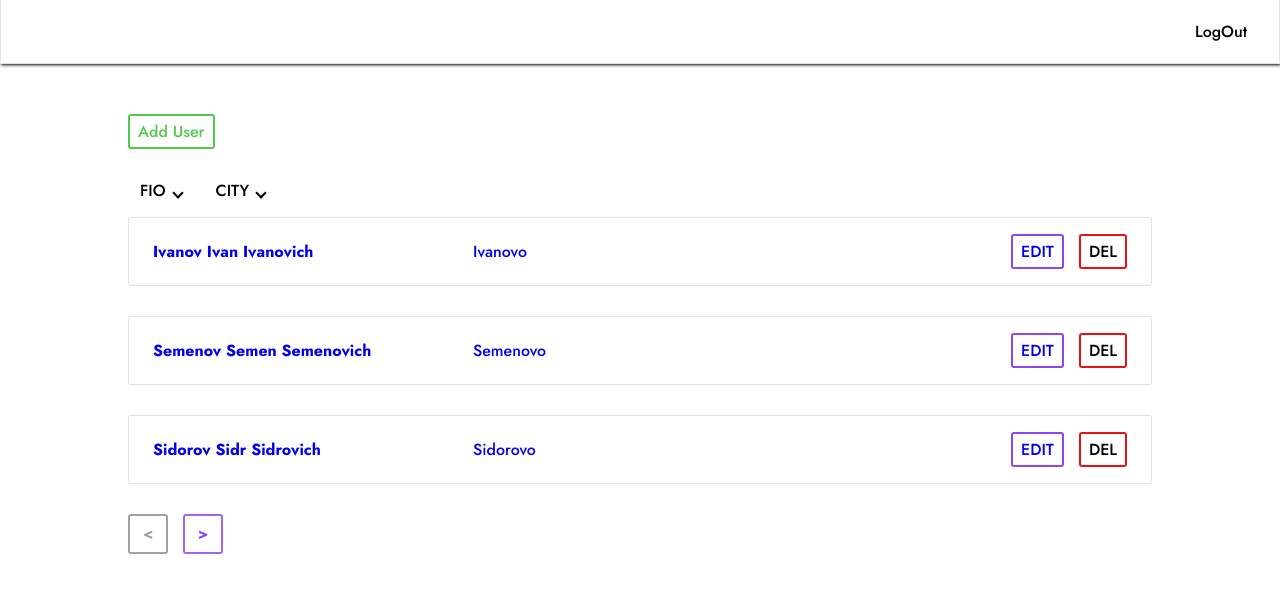
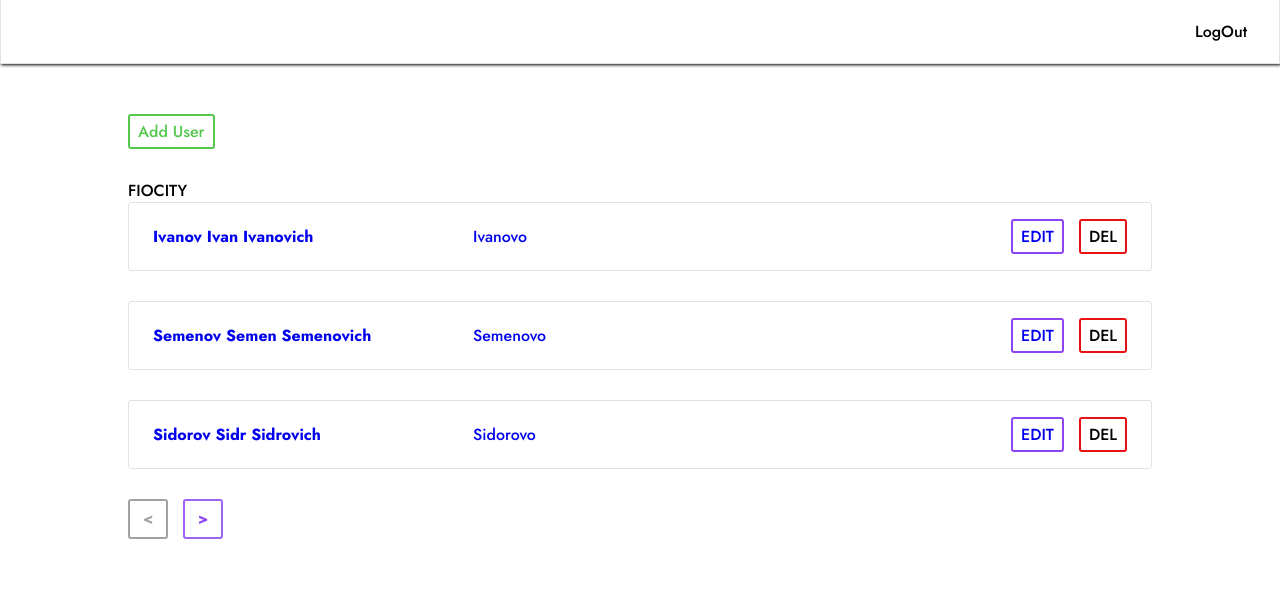
Before and after one commit to viktornaymayer/media-tel, a React (Create React App) app: page /users in a window 1280 px wide. Both pictures are taken after typing "Sample", "Sample123" into the empty fields and a click on the button "Войти". Shown: the top 592 px of the page. Built offline with nearby package versions, Linux system fonts and the light colour scheme.

Commit message:
move sorting to the component

```diff
--- /dev/null
+++ b/src/components/Sorter.tsx
@@ -0,0 +1,44 @@
+import {FC} from 'react'
+
+
+type Props = {
+  selectedSort: string,
+  setSelectedSort: React.Dispatch<React.SetStateAction<string>>,
+  selectedSortDirection: boolean,
+  setSelectedSortDirection: React.Dispatch<React.SetStateAction<boolean>>
+}
+
+const Sorter: FC<Props> = ({
+  selectedSort,
+  setSelectedSort,
+  selectedSortDirection,
+  setSelectedSortDirection}) => {
+
+  function handlerSelectSort(sort: string) : void {
+    setSelectedSort(sort)
+    setSelectedSortDirection(!selectedSortDirection)
+  }
+
+  return (
+    <div className="sorter">
+      <span
+        className={
+          (selectedSort !== 'fio') ? '' :
+          (selectedSortDirection) ? 'active-sorter desc-filter' : 'active-sorter asc-sorter'
+        }
+        onClick={() => handlerSelectSort('fio')}>
+        FIO
+      </span>
+      <span
+        className={
+          (selectedSort !== 'cityId') ? '' :
+          (selectedSortDirection) ? 'active-sorter desc-sorter' : 'active-sorter asc-sorter'
+        }
+        onClick={() => handlerSelectSort('cityId')}>
+        CITY
+      </span>
+    </div>
+  )
+}
+
+export default Sorter
--- a/src/pages/UsersPage.tsx
+++ b/src/pages/UsersPage.tsx
@@ -5,6 +5,7 @@ import UserList from "../components/UserList"
 import UserService from "../API/UserService"
 import CityService from "../API/CityService"
 import Pagination from "../components/Pagination"
+import Sorter from "../components/Sorter"
 
 type usersProps = {
   id: string,
@@ -30,15 +31,14 @@ const usersInit = usersResponse.map((user: userProps) => {
 
 const UsersPage: FC = () => {
 
-  const [users, setUsers] =  useState(usersInit)
-
+  const [users] =  useState(usersInit)
   const [modal, setModal] = useState(false)
   const [userForRemove, setUserForRemove] = useState<userProps>(
     {id: '', fio: '', cityId: ''})
 
+  // sorting
   const [selectedSort, setSelectedSort] =  useState('')
   const [selectedSortDirection, setSelectedSortDirection] =  useState(false)
-
   const sortedUsers = useMemo(() => {
     if (selectedSort){
       if(selectedSortDirection){
@@ -51,11 +51,6 @@ const UsersPage: FC = () => {
     return users
   }, [selectedSort, selectedSortDirection, users])
 
-  function handlerSelectSort(sort: string) : void {
-    setSelectedSort(sort)
-    setSelectedSortDirection(!selectedSortDirection)
-  }
-
   // pagination
   const [currentPage, setCurrentPage] = useState(1)
   const usersLimitOnPage = 3
@@ -66,27 +61,15 @@ const UsersPage: FC = () => {
 
   return (
     <div className="container">
-      <Link className="btn btn-success add-user-btn" to="/add_user">Add User</Link>
-
-      <div className="sorters">
-        <span
-          className={
-            (selectedSort !== 'fio') ? '' :
-            (selectedSortDirection) ? 'active-sorter desc-sorter' : 'active-sorter asc-sorter'
-          }
-          onClick={() => handlerSelectSort('fio')}>
-          FIO
-        </span>
-        <span
-          className={
-            (selectedSort !== 'cityId') ? '' :
-            (selectedSortDirection) ? 'active-sorter desc-sorter' : 'active-sorter asc-sorter'
-          }
-          onClick={() => handlerSelectSort('cityId')}>
-          CITY
-        </span>
-      </div>
-
+      <Link className="btn btn-success add-user-btn" to="/add_user">
+        Add User
+      </Link>
+      <Sorter
+        selectedSort={selectedSort}
+        setSelectedSort={setSelectedSort}
+        selectedSortDirection={selectedSortDirection}
+        setSelectedSortDirection={setSelectedSortDirection}
+      />
       <UserModal
         visible={modal}
         setVisible={setModal}
```
